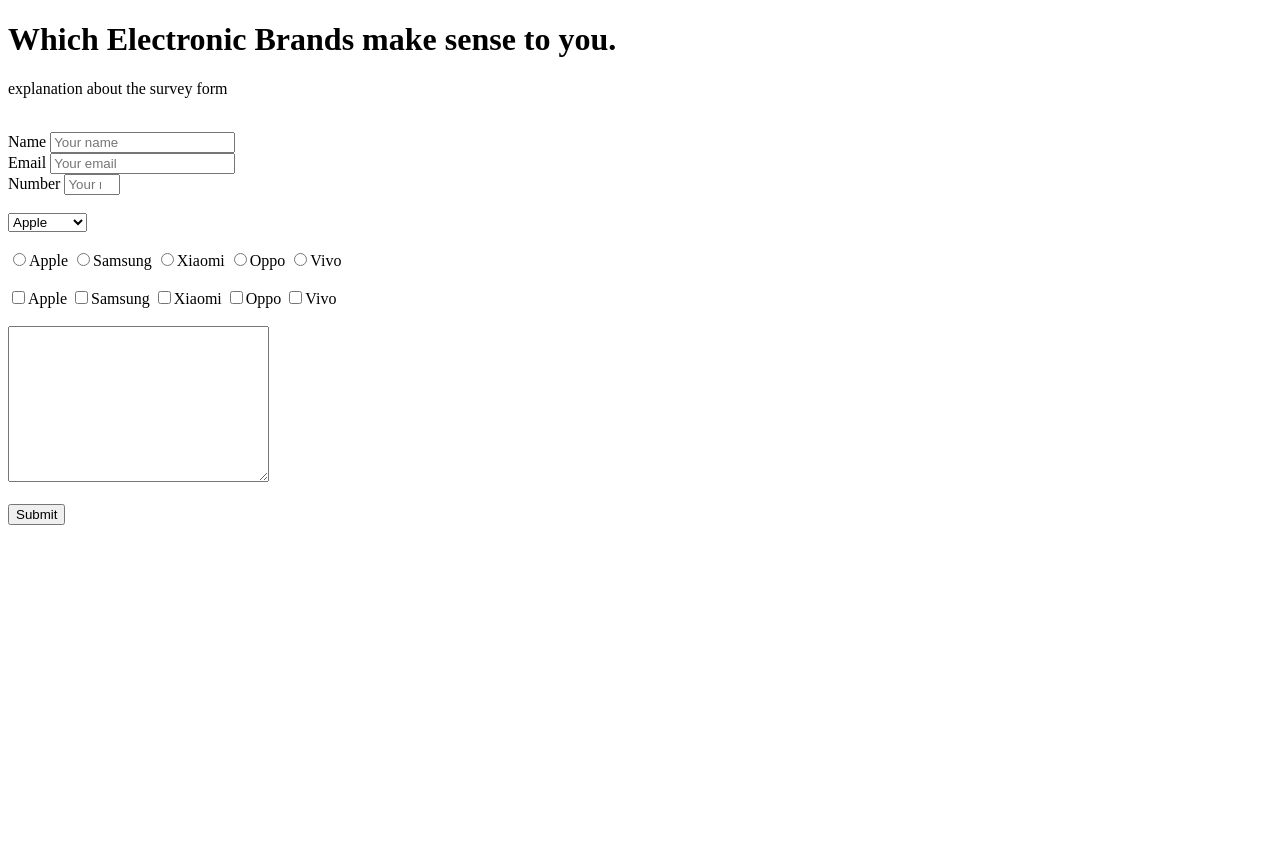
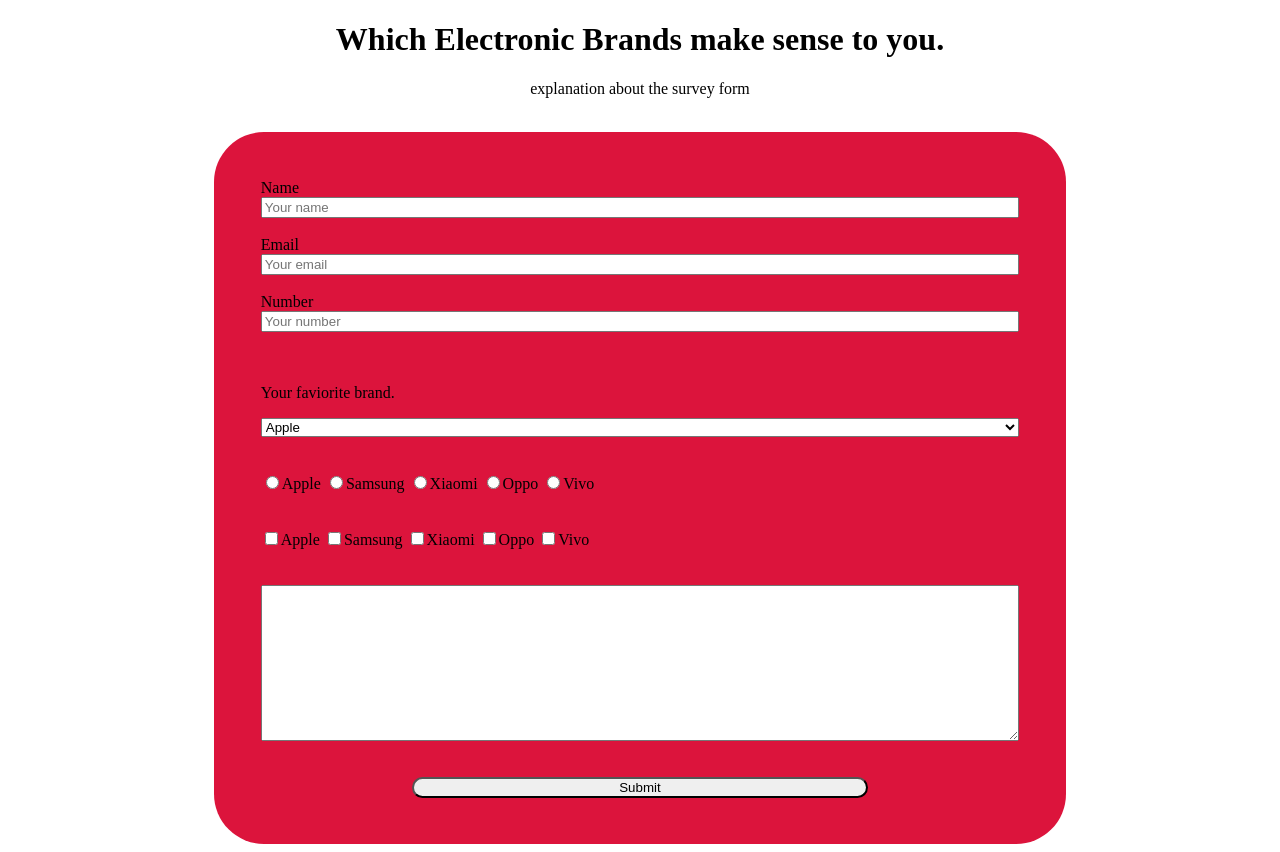
Before and after one commit to SalaarShafi/survey_form, a plain HTML site: page index.html in a window 1280 px wide. Before the commit the page ends 800 px from the top, so only its background shows below. Drawn offline with Linux system fonts and the light colour scheme.

Commit message:
Added styles.css

```diff
--- a/index.html
+++ b/index.html
@@ -3,6 +3,7 @@
   <head>
     <meta charset="UTF-8" />
     <meta name="viewport" content="width=device-width, initial-scale=1.0" />
+    <link rel="stylesheet" href="styles.css" />
     <title>Document</title>
   </head>
   <body>
@@ -44,6 +45,7 @@
       />
       <br />
       <br />
+      <p>Your faviorite brand.</p>
       <select id="dropdown" name="faviorite-brand">
         <option id="dropdown1" value="Apple">Apple</option>
         <option id="dropdown2" value="Samsung">Samsung</option>
@@ -53,6 +55,7 @@
       </select>
       <br />
       <br />
+      <div id="radio">
         <input
           type="radio"
           name="best-accesories-provider"
@@ -83,8 +86,11 @@
           id="vivo"
           value="vivo"
         />Vivo
+      </div>
+
       <br />
       <br />
+      <div id="checkbox">
         <input
           type="checkbox"
           name="best-accesories-provider"
@@ -112,6 +118,8 @@
           name="best-accesories-provider"
           value="v-checkboxivo"
         />Vivo
+      </div>
+
       <br />
       <br />
       <textarea
--- /dev/null
+++ b/styles.css
@@ -0,0 +1,28 @@
+#title {
+  text-align: center;
+}
+#description {
+  text-align: center;
+}
+
+form {
+  margin: auto;
+  background: crimson;
+  display: flex;
+  flex-direction: column;
+  justify-content: center;
+  width: 60%;
+  border-radius: 50px;
+  padding: 3.7%;
+}
+#radio {
+  display: inline-block;
+}
+#checkbox {
+  display: inline-block;
+}
+#submit {
+  margin: auto;
+  width: 60%;
+  border-radius: 50px;
+}
```
Lines whose indentation alone changed are shown as unchanged.
